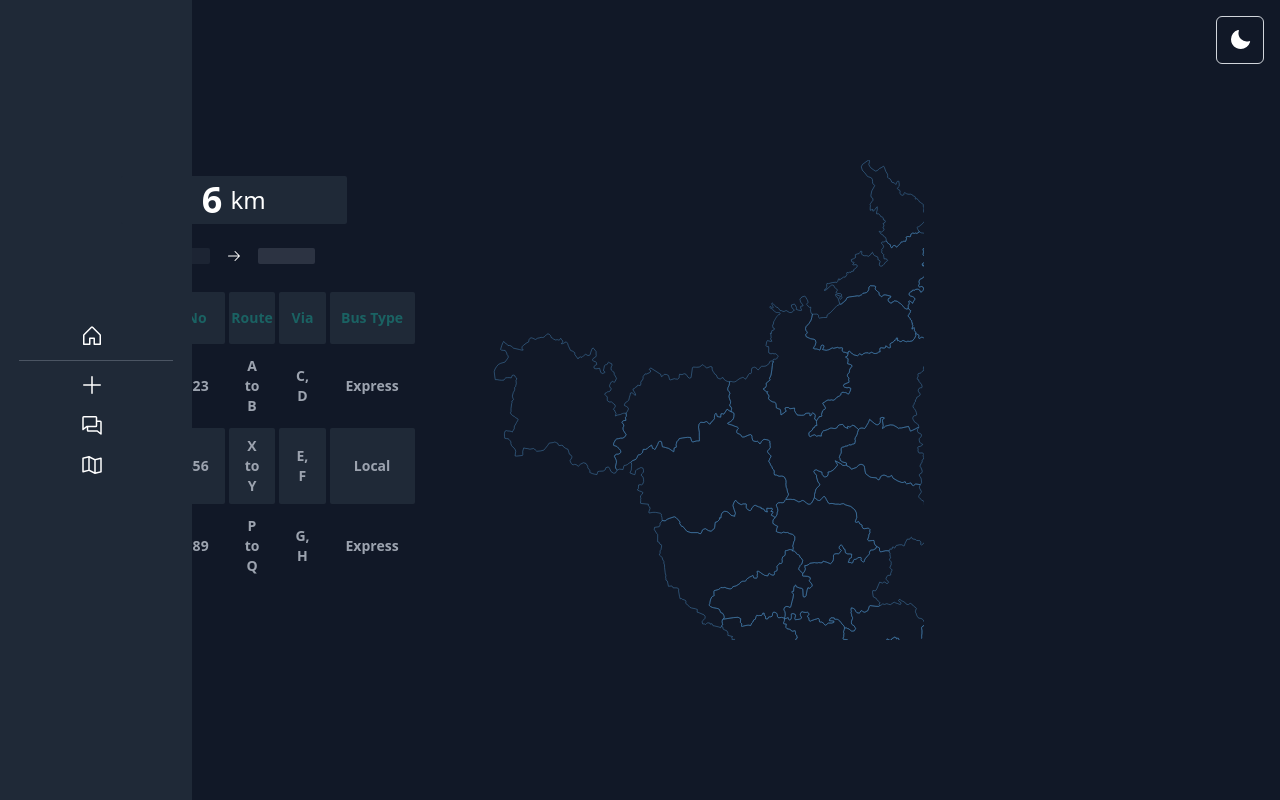
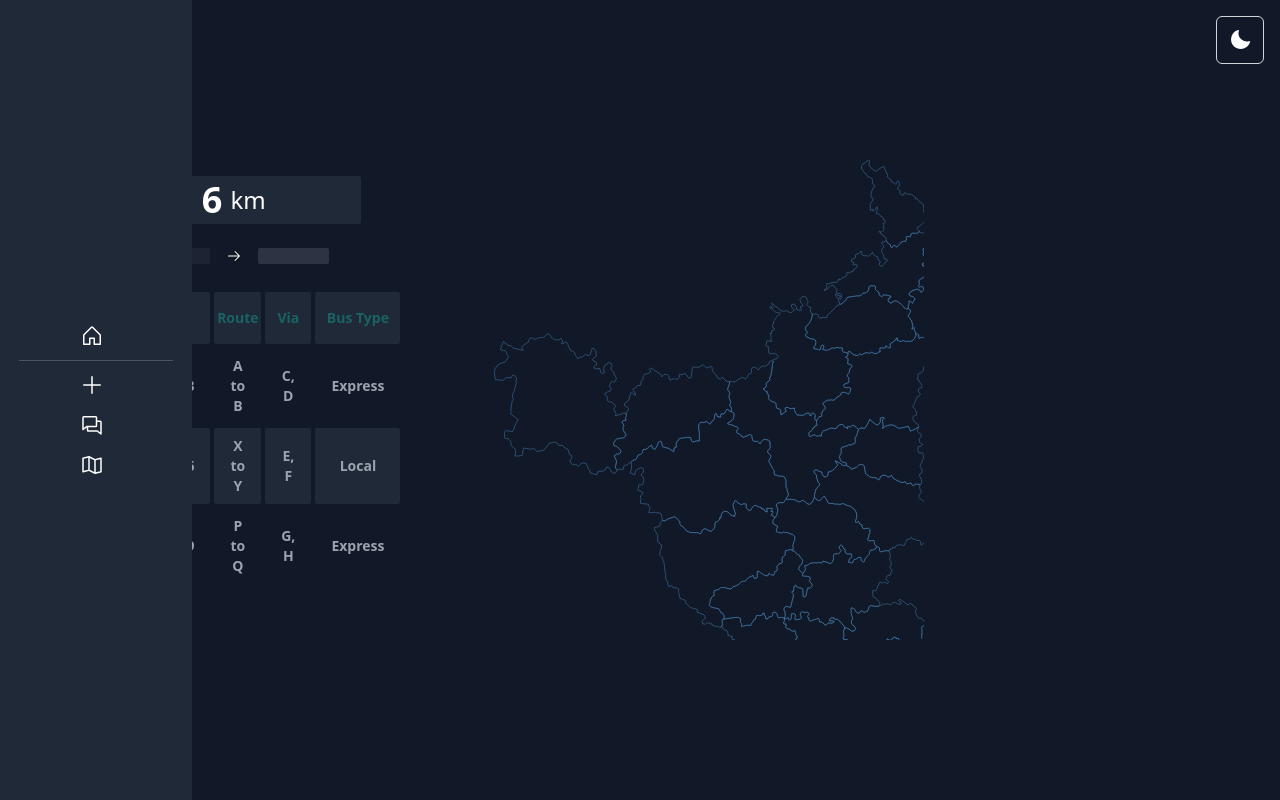
Before and after one commit to parik-shit/HR-Roadways-Map, a React (Create React App) app: page / in a window 1280 px wide. Built offline with nearby package versions, Linux system fonts and the light colour scheme.

Commit message:
changed layout again

```diff
--- a/src/components/Map/MapPage.jsx
+++ b/src/components/Map/MapPage.jsx
@@ -54,7 +54,7 @@ const MapPage = () => {
         {/* Stats section */}
         <div className={` w-${isSmallScreen ? 'full' : '2/4'}`}>
           {/* Stats content */}
-          <div className="mt-44 mx-auto w-2/3 ">
+          <div className="mt-44 mx-auto w-3/4 ">
             {/* <MapStats /> */}
             <DistanceCalculator distance = {6}/>
             <Card selectedDistricts={selectedDistricts} />
```
